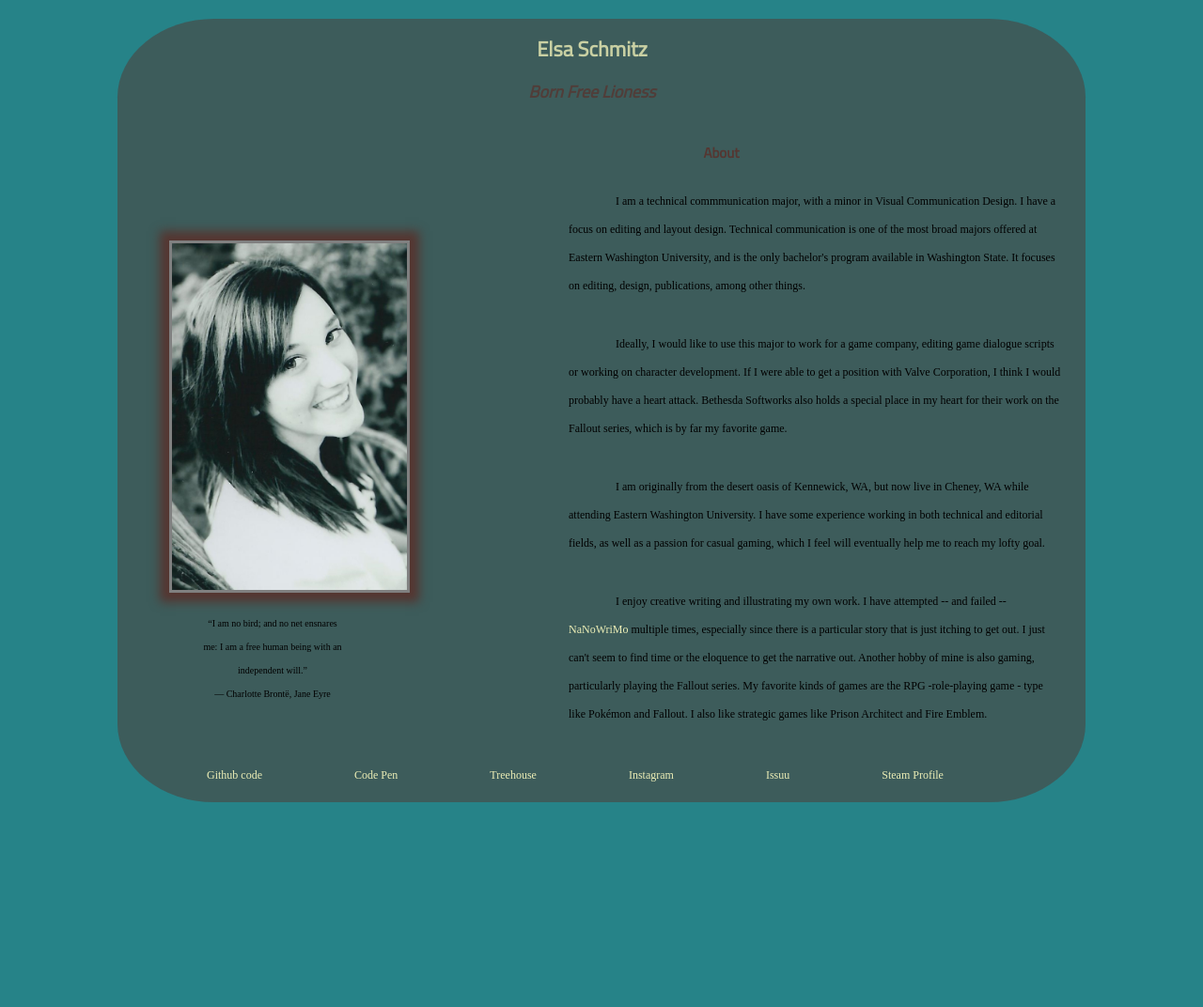
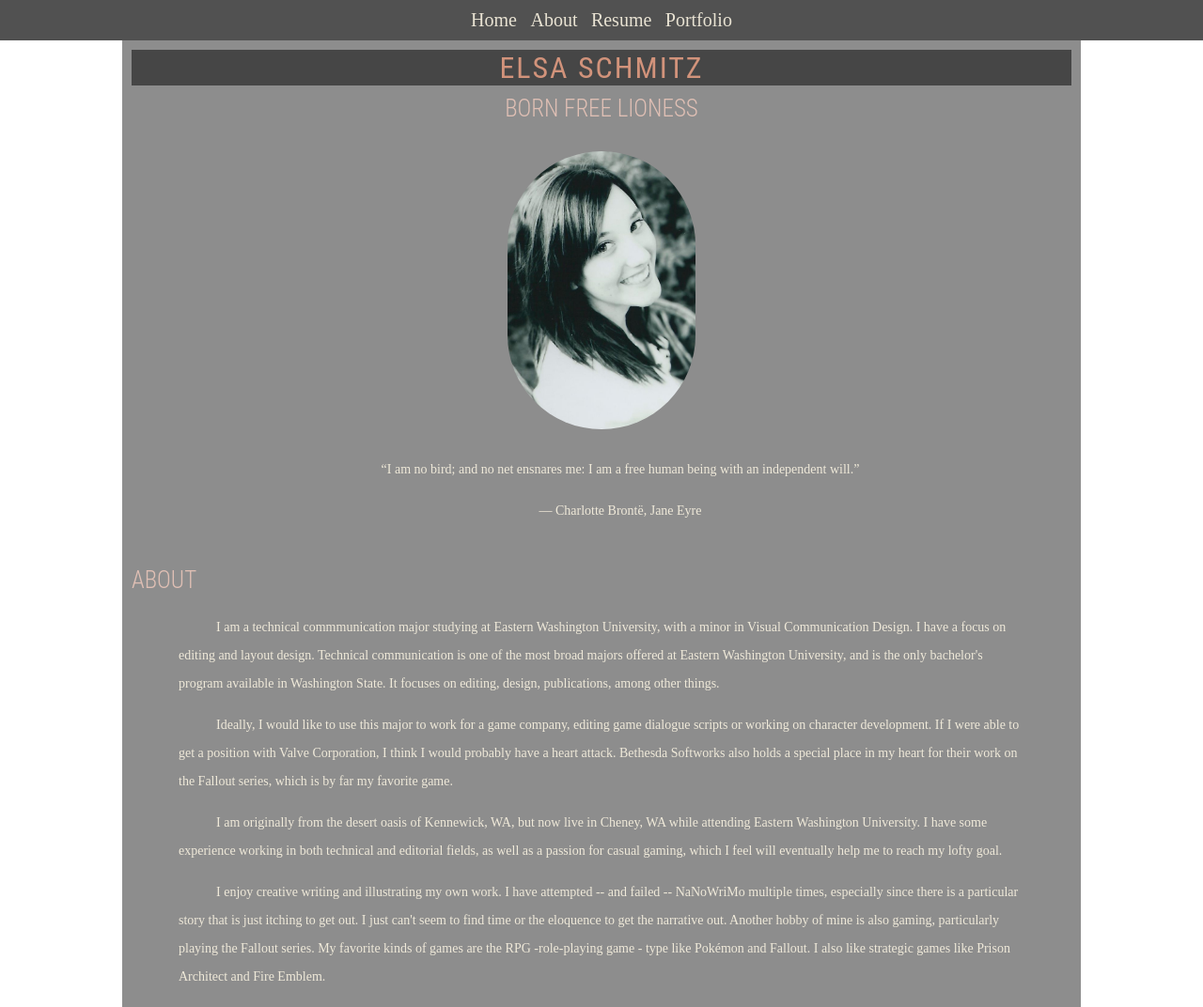
Before and after one commit to elsaschmitz/p1-bio, a plain HTML site: page index.html in a window 1280 px wide. Shown: the top 1072 px of the page at 94% size. Before the commit the page ends 854 px from the top, so only its background shows below. Drawn offline with Linux system fonts and the light colour scheme; a web font is replaced by a local one.

Commit message:
Version 9

```diff
--- a/css/styles.css
+++ b/css/styles.css
@@ -1,107 +1,181 @@
-/* Your Website Styles */
+/*==========
+GLOBAL STYLE
+============*/
+
+/* BODY */
 body {
-	background: url("../img/bg.png");
-	background-color: #268388;
+	background-color: #FFF;
 }
 
-h1 {
-	font-family: 'Titillium Web', sans-serif;
-	font-size: 22px;
-	color: #ECEEB6;
+/* NAVIGATION */
+
+nav {
+	background-color: rgb(81, 81, 81);
+	text-align: center;
+	position: fixed;
+	top: 0;
+	left: 0;
+	width: 100%;
+}
+
+nav ul {
+	margin: 0 auto;
+	padding: 10px 0;
+}
+
+nav li {
+	font-size: 1.25em;
+	display: inline;
+	margin: 0 5px;
+}
+
+nav select {
+	display: none;
+	margin: 10px auto 0 auto;
+}
+
+@media screen and (max-width:340px) {
+	nav {
+		background-color: rgb(81, 81, 81);
+		position: fixed;
+		top: 0;
+		right: 0;
+		width: 100%;
+		padding-bottom: 10px;
+	}
+
+	nav ul {
+		display: none;
+		padding: 10px 0;
+	}
+
+	nav select {
+		display: inline-block;
+	}
+}
+
+
+/* HEADINGS */
+
+h1{
+	font-size: 40px;
+	color: rgba(225,155,129,0.9);
+	margin-top: 50px;
+	font-family: 'Roboto Condensed', sans-serif;
+	font-weight: normal;
+	text-transform: uppercase;
+	text-align: center;
+    letter-spacing: 2px;
+}
+
+h2,
+a h2,
+h3 {
+	font-family: 'Roboto Condensed', sans-serif;
+	color: rgb(223, 191, 180);
+	font-weight: lighter;
+	text-transform: uppercase;
+}
+
+h2 {
+	font-size: 25px;
+	text-align: left;
 }
 
 h3 {
-	font-family: 'Titillium Web', sans-serif;
-	text-align: center;
-	color: #553631;
-	font-size: 15px;
+	font-size: 20px;
+	margin-bottom: 10px;
 }
 
-p{
-	line-height: 30px;
-	font-family: 'Enriqueta', serif;
-	font-size: 12px;
-	margin-left: 200px;
-	padding: 10px;
-	text-indent: 50px;
+h4 {
+	font-size: 16px;
+	font-family: 'Roboto Condensed', sans-serif;
+	text-align: left;
+	font-variant: small-caps;
+	color: rgba(250, 243, 225, 0.9);
+	letter-spacing: 2px;
 }
 
-img {
+/* CONTENT TEXT */
+p {
+	font-size: 14px;
+	color: rgba(250, 243, 225, 0.9);
+	font-family: 'Droid Serif', serif;
+	line-height: 30px;
+	text-transform: none;
+	text-indent: 40px;
+	padding: 0 50px;
+}
+
+li {
+	list-style: none;
+	font-family: 'Droid Serif', serif;
+	color: rgba(250, 243, 225, 0.9);
+	line-height: 23px;
+	font-size: 14px;
+}
+
+/* LINKS */
+a:link,
+a:visited {
+	color: rgba(250, 243, 225, 0.9);
+	text-decoration: none;
+}
+
+a:hover,
+a:active {
+	color: rgba(225,155,129,0.9);
+}
+
+/* IDs*/
+
+#logo {
+	height: 300px;
 	display: block;
-	margin-top: 120px;
-	width: 250px;
+	margin: 0 auto;
+}
+
+#selfportrait {
+	width: 200px;
+	border-radius: 100px;
+	margin-left: 40%;
+}
+
+#one,
+#two {
+	font-size: 12px;
+	color: rgba(250, 243, 225, 0.9);
+	font-family: 'Droid Serif', serif;
+	line-height: 23px;
+	text-transform: none;
+}
+
+#center {
 	text-align: center;
 }
+/* CLASSES */
 
-ul {
-	font-family: 'Enriqueta', serif;
-	font-size: 12px;
-	line-height: 13px;
-	list-style: none;
+.container {
+	background-color: rgba(81, 81, 81, 0.65);
+	width: 1000px;
+	margin: 43px auto 0 auto;
+	padding: 10px;
 }
 
-a {
-	text-decoration: none;
-	margin-left: 30px;
-	margin-right: 10px;
-	padding: 0px 45px 10px 10px;
-	color: #ECEEB6;
+.heading {
+	font-size: 2em;
+	background: rgba(0, 0, 0, 0.5);
+	height: auto;
+	width: 100%;
 }
 
-/* Show Grid */
-.showgrid {
-	background: url("../img/grid-bg.png") repeat-y;
+/* SECTION FRAMES */
+section {
+	height: 0px;
+	overflow: hidden;
 }
 
-.container {
-	background-color: rgba(85, 54, 49, 0.5);
-	border-radius: 10%;
-	margin-top: 20px;
-	padding: 0 15px;
+section:target {
+	height: auto;
+	transition: height 1s;
 }
-
-#name {
-	color: #FFFFFF;
-}
-
-.subhead {
-	font-family: 'Titillium Web', sans-serif;
-	font-style: italic;
-	font-size: 18px;
-	color: #553631;
-}
-
-/* IDs */
-#border {
-	border: 3px solid gray;
-	box-shadow: 0 0 10px 10px #553631;
-	margin-left: 40px;
-}
-
-#title {
-	text-align: center;
-	width: 98%;
-	opacity: 0.8;
-}
-
-#bodylink {
-	padding: 0;
-	margin: 0;
-}
-
-#imgp {
-	font-size: 10px;
-	line-height: 25px;
-	text-align: center;
-	text-indent: 0;
-	margin-bottom: -30px;
-	margin-left: 65px;
-}
-
-/* Color Scheme
-#553631
-#268388
-#E8504D
-#ECEEB6
-#FFA152
-*/
--- a/index.html
+++ b/index.html
@@ -2,41 +2,60 @@
 <html lang="en">
 <head>
   <meta charset="UTF-8" />
-  <title>P1 BIO | Elsa A. Schmitz</title>
+  <title>About | Akisen Designs</title>
 
 
 
   <link rel="stylesheet" href="css/normalize.css">
   <link rel="stylesheet" href="css/grid.css">
-  <link href='http://fonts.googleapis.com/css?family=Titillium+Web' rel='stylesheet' type='text/css'>
-  <link href='http://fonts.googleapis.com/css?family=Enriqueta' rel='stylesheet' type='text/css'>
   <link rel="stylesheet" href="css/styles.css">
-  <link href="img/favicon.ico" rel="icon" type="image/x-icon" />
 
 </head>
 <body>
 
+	<!-- NAVIGATION -->
+
+	<nav>
+
+	  <ul>
+	    <li><a href="index.html" class="active">Home</a></li>
+	    <li><a href="about.html">About</a></li>
+	    <li><a href="resume.html">Resume</a></li>
+	    <li><a href="http://elsaschmitz.github.io/p4-portfolio">Portfolio</a></li>
+	  </ul>
+
+	  <select>
+	    <option value="" selected="selected">Go to...</option>
+
+	    <option value="index.html">Home</option>
+	    <option value="about.html">About</option>
+	    <option value="resume.html">Resume</option>
+	    <option value="http://elsaschmitz.github.io/p4-portfolio">Portfolio</option>
+	  </select>
+
+	</nav>
 
 	<div class="container">
 
 	<div class="grid_12">
 
-		<div id="title">
-			<h1>Elsa Schmitz</h1>
-			<h2 class="subhead">Born Free Lioness</h2>
-		</div>
+		<h1 class="heading grid_12">Elsa Schmitz</h1>
+		<h2 id="center">Born Free Lioness</h2>
+
 	</div>
 
-	<div class="grid_3 alpha">
-		<img src="img/me.jpg" id="border">
-			<p id="imgp">&ldquo;I am no bird&#59; and no net ensnares me&#58; I am a free human being with an independent will.&rdquo;</p>
-			<p id="imgp">&mdash; Charlotte Bront&euml;, Jane Eyre</p>
+	<div class="grid_12">
+		<img src="img/me.jpg" id="selfportrait">
+	</div>
+	<div class="grid_12">
+		<p id="center">&ldquo;I am no bird&#59; and no net ensnares me&#58; I am a free human being with an independent will.&rdquo;</p>
+		<p id="center">&mdash; Charlotte Bront&euml;, Jane Eyre</p>
 	</div>
 
-	<div class="grid_9 omega">
-		<h3>About</h3>
+	<div class="grid_12">
+		<h2>About</h2>
 
-			<p>I am a technical commmunication major, with a minor in Visual Communication Design. I have a focus on editing and layout design. Technical communication is one of the most broad majors offered at Eastern Washington University, and is the only bachelor&#39;s program available in Washington State. It focuses on editing, design, publications, among other things.</p>
+			<p>I am a technical commmunication major studying at Eastern Washington University, with a minor in Visual Communication Design. I have a focus on editing and layout design. Technical communication is one of the most broad majors offered at Eastern Washington University, and is the only bachelor&#39;s program available in Washington State. It focuses on editing, design, publications, among other things.</p>
 
 			<p>Ideally, I would like to use this major to work for a game company, editing game dialogue scripts or working on character development. If I were able to get a position with Valve Corporation, I think I would probably have a heart attack. Bethesda Softworks also holds a special place in my heart for their work on the Fallout series, which is by far my favorite game.</p>
 
@@ -45,21 +64,16 @@
 			<p>I enjoy creative writing and illustrating my own work. I have attempted -- and failed -- <a href="http://nanowrimo.org/" id="bodylink">NaNoWriMo</a> multiple times, especially since there is a particular story that is just itching to get out. I just can&#39;t seem to find time or the eloquence to get the narrative out. Another hobby of mine is also gaming, particularly playing the Fallout series. My favorite kinds of games are the RPG -role-playing game - type like Pokémon and Fallout. I also like strategic games like Prison Architect and Fire Emblem.</p>
 	</div>
 
-	<div class="grid 3" hidden="true">
-		<iframe width="100%" height="300" scrolling="no" frameborder="no" src="https://w.soundcloud.com/player/?url=https%3A//api.soundcloud.com/tracks/14449568&amp;auto_play=true&amp;hide_related=false&amp;show_comments=true&amp;show_user=true&amp;show_reposts=false&amp;visual=true"></iframe>
-	</div>
-
 	<div class="grid_12">
-		<div id="links">
+		<h2>Web Profiles</h2>
 			<ul>
-				<a href="https://github.com/elsaschmitz">Github code</a>
-				<a href="http://codepen.io/elsaschmitz/">Code Pen</a>
-				<a href="http://teamtreehouse.com/elsaschmitz">Treehouse</a>
-				<a href="http://instagram.com/elsa_anne">Instagram</a>
-				<a href="http://issuu.com/easterneronline/stacks/e174a2c4dc8047fba5bf38240ace04e9">Issuu</a>
-				<a href="http://steamcommunity.com/id/Akisen">Steam Profile</a>
+				<li><a href="https://github.com/elsaschmitz">Github</a></li>
+				<li><a href="http://codepen.io/elsaschmitz/">Code Pen</a></li>
+				<li><a href="http://teamtreehouse.com/elsaschmitz">Treehouse</a></li>
+				<li><a href="http://instagram.com/elsa_anne">Instagram</a></li>
+				<li><a href="http://issuu.com/easterneronline/stacks/e174a2c4dc8047fba5bf38240ace04e9">Issuu</a></li>
+				<li><a href="http://steamcommunity.com/id/Akisen">Steam Profile</a></li>
 			</ul>
-		</div>
 	</div>
 
 		<!-- Clearfix -->
```
